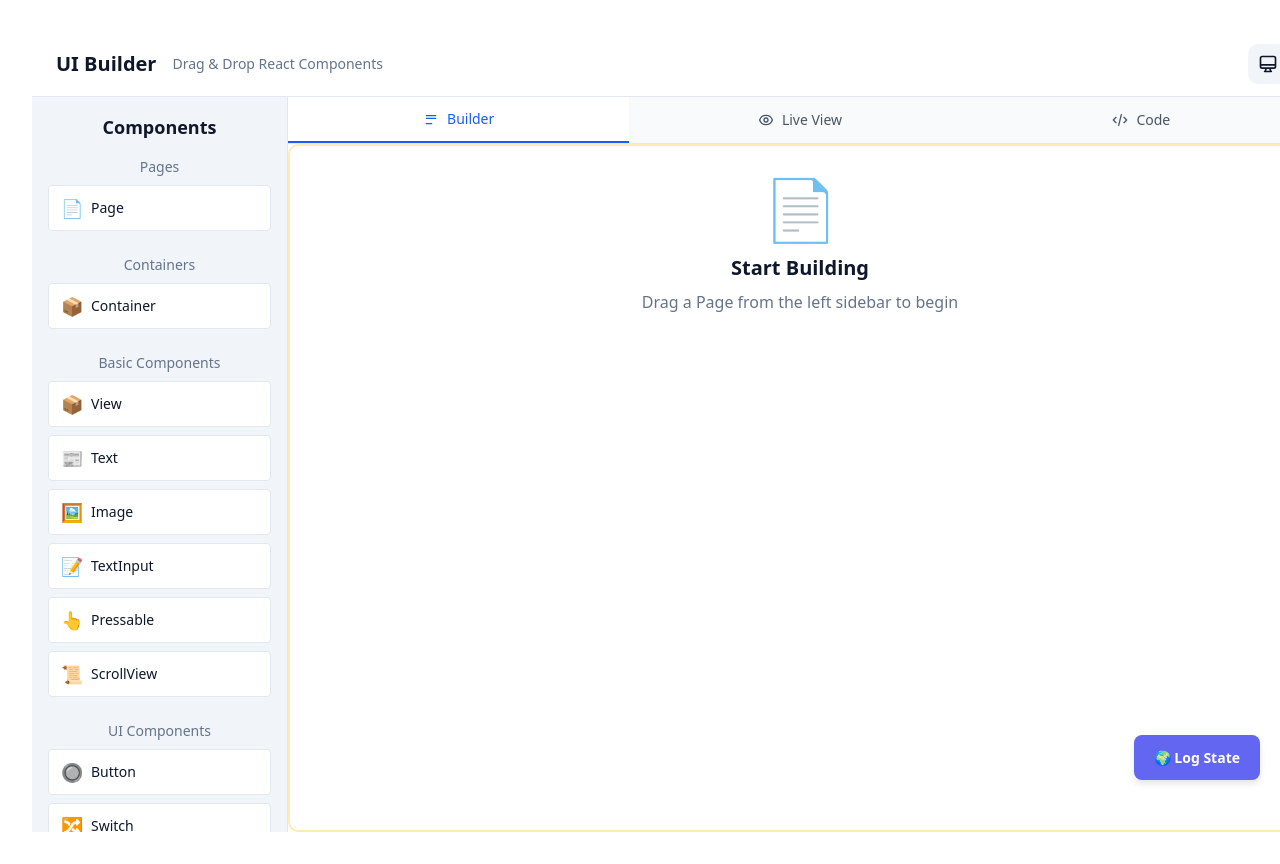
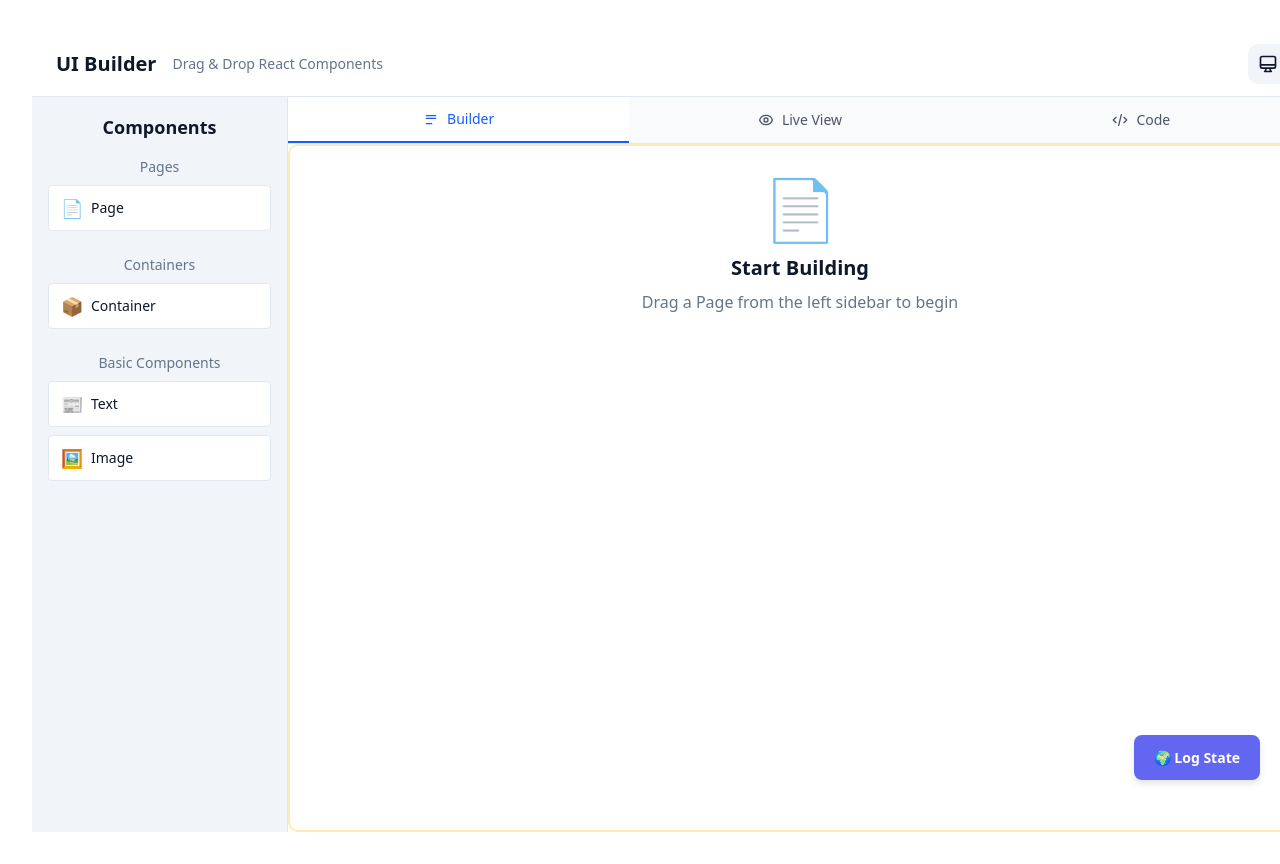
Before and after one commit to davidascholer/ui-tool, a React (Vite) app: page / in a window 1280 px wide. Shown: the top 864 px of the page. Built offline with nearby package versions, Linux system fonts and the light colour scheme.

Commit message:
components reduced

```diff
--- a/src/components/builder/Drawer/Editor.tsx
+++ b/src/components/builder/Drawer/Editor.tsx
@@ -770,6 +770,8 @@ function ComponentEditor({
             <div>
               <label className="mb-2 block text-sm font-medium text-[rgb(var(--color-foreground))]">
                 Expected Image Resolution
+                <br />
+                (non-styled)
               </label>
               <div className="space-y-4">
                 <div>
--- a/src/components/builder/UISide/index.tsx
+++ b/src/components/builder/UISide/index.tsx
@@ -16,12 +16,12 @@ const COMPONENT_CATALOG = {
   ],
   components: {
     basic: [
-      { label: 'View', icon: '📦', type: 'View' as ComponentType },
       { label: 'Text', icon: '📰', type: 'Text' as ComponentType },
       { label: 'Image', icon: '🖼️', type: 'Image' as ComponentType },
-      { label: 'TextInput', icon: '📝', type: 'TextInput' as ComponentType },
-      { label: 'Pressable', icon: '👆', type: 'Pressable' as ComponentType },
-      { label: 'ScrollView', icon: '📜', type: 'ScrollView' as ComponentType }
+      // { label: 'ScrollView', icon: '📜', type: 'ScrollView' as ComponentType },
+      // { label: 'TextInput', icon: '📝', type: 'TextInput' as ComponentType },
+      // { label: 'Pressable', icon: '👆', type: 'Pressable' as ComponentType },
+      // { label: 'View', icon: '📦', type: 'View' as ComponentType },
     ],
     ui: [
       { label: 'Button', icon: '🔘', type: 'Button' as ComponentType },
@@ -86,25 +86,25 @@ export function UISide({ onDragStart }: UISideProps) {
       />
 
       {/* Components Section - UI */}
-      <ComponentSection
+      {/* <ComponentSection
         title="UI Components"
         items={COMPONENT_CATALOG.components.ui}
         onDragStart={(item) => handleDragStart('component', 'type' in item ? item.type : undefined)}
-      />
+      /> */}
 
       {/* Components Section - Lists */}
-      <ComponentSection
+      {/* <ComponentSection
         title="List Components"
         items={COMPONENT_CATALOG.components.lists}
         onDragStart={(item) => handleDragStart('component', 'type' in item ? item.type : undefined)}
-      />
+      /> */}
 
       {/* Components Section - Other */}
-      <ComponentSection
+      {/* <ComponentSection
         title="Other Components"
         items={COMPONENT_CATALOG.components.other}
         onDragStart={(item) => handleDragStart('component', 'type' in item ? item.type : undefined)}
-      />
+      /> */}
     </div>
   );
 }
--- a/src/pages/PreviewPage.tsx
+++ b/src/pages/PreviewPage.tsx
@@ -1,10 +1,10 @@
 function PreviewPage() {
   return (
     <>
-<link rel="preload" as="image" href="https://picsum.photos/709/400"/>
-<div className="flex flex-col min-w-[320px] max-w-6xl mx-auto justify-center items-center gap-4 p-4 border-2 border-slate-600" data-entity-type="page" data-entity-id="page-1765441895611">
-  <div className="w-full flex flex-row flex-wrap text-center justify-evenly items-center gap-2 border-2 border-blue-600 p-2" data-entity-type="container" data-entity-id="container-1765441896495" data-entity-name="Container 1">
-    <img src="https://picsum.photos/709/400" alt="Image" className="border-2 border-purple-600 block w-[200px] aspect-square object-cover" data-entity-type="component" data-entity-id="component-1765441898142" data-component-type="Image"/>
+<link rel="preload" as="image" href="https://picsum.photos/393/200"/>
+<div className="flex flex-col min-w-[320px] max-w-6xl mx-auto justify-center items-center gap-4 p-4 border-2 border-slate-600" data-entity-type="page" data-entity-id="page-1765446458307">
+  <div className="w-full flex flex-row flex-wrap text-center justify-evenly items-center gap-2 border-2 border-blue-600 p-2" data-entity-type="container" data-entity-id="container-1765446459901" data-entity-name="Container 1">
+    <img src="https://picsum.photos/393/200" alt="Image" className="border-2 border-purple-600 block aspect-square max-w-[200px] object-cover" data-entity-type="component" data-entity-id="component-1765446461764" data-component-type="Image"/>
   </div>
 </div>
     </>
```
